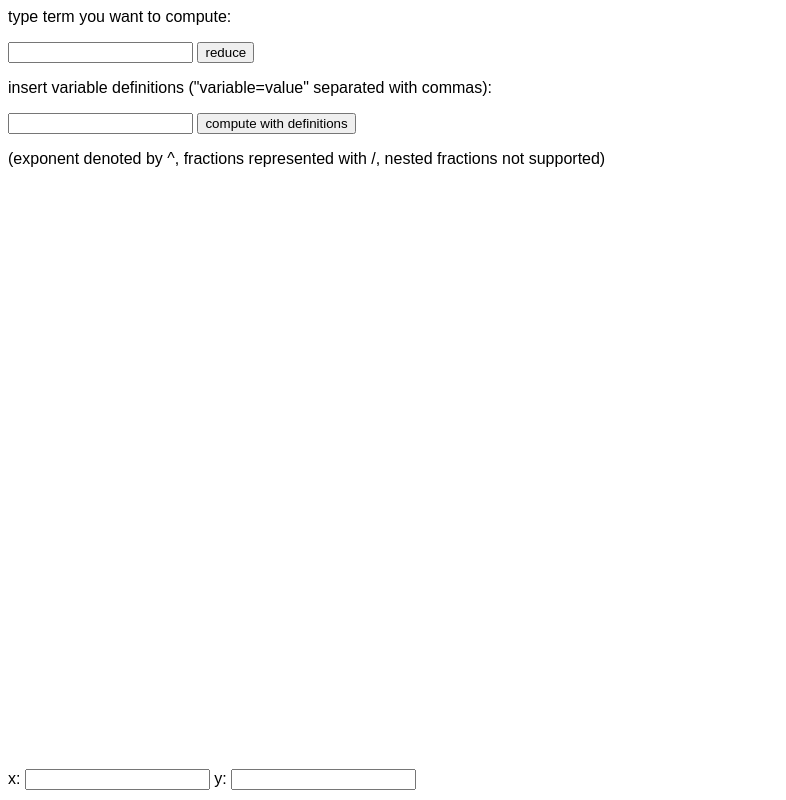
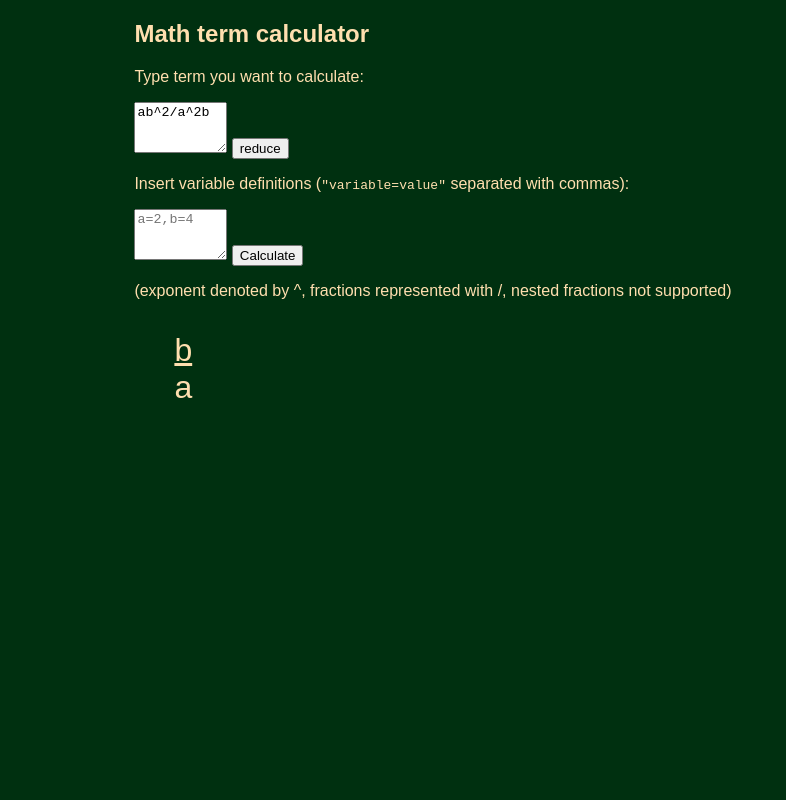
Before and after one commit to return-misaPuding/polynomial, a plain HTML site: page index.html in a window 1280 px wide. Both pictures are taken after a click on the button "reduce". Shown: the whole page, without its empty margins (0-786 px from the left). Drawn offline with Linux system fonts and the light colour scheme.

Commit message:
improve page design, make buttons work

```diff
--- a/index.html
+++ b/index.html
@@ -1,23 +1,25 @@
+<!DOCTYPE html>
 <html>
     <head>
         <link src="style.css" ref="stylesheet">
         <script src="mathEval.js"></script>
         <script src="script.js"></script>
-        <title>MaTEva - math term calculator</title>
+        <title>Math term calculator</title>
     </head>
-    <body style="font-family: sans-serif">
-        <p>type term you want to compute:</p>
-        <input id="inputTerm">
+    <body style="font-family: sans-serif; background-color: #003010; color: #ffdfaf">
+        <div style="padding: 0% 10%">
+        <h2>Math term calculator</h2>
+        <p>Type term you want to calculate:</p>
+        <textarea name="term" id="inputTerm" rows="3" cols="9">ab^2/a^2b</textarea>
         <button onclick="reduceButton(this)">reduce</button>
-        <p>insert variable definitions ("variable=value" separated with commas):</p>
-        <input id="inputDefs">
-        <button onclick="computeButton(this)">compute with definitions</button>
+        <p>Insert variable definitions (<span style="font-family:monospace">"variable=value"</span> separated with commas):</p>
+        <textarea name="variable definitions" id="inputDefs" rows="3" cols="9" placeholder="a=2,b=4"></textarea>
+        <button onclick="computeButton(this)">Calculate</button>
         <p class="smol">(exponent denoted by ^, fractions represented with /, nested fractions not supported)</p>
-        <blockquote id="result"></blockquote>
-        x:
-        <input id="x">
-        y:
-        <input id="y">
-        <canvas width="300px" height="600px" id="graph-plot"></canvas>
+        <blockquote id="result" style="font-size: 2rem"><span style="text-decoration: underline;" id="rnumer"></span>
+            <br>
+            <span id="rden" style="display:none"></span>
+        </blockquote>
+    </div>
     </body>
 </html>
--- a/mathEval.js
+++ b/mathEval.js
@@ -42,7 +42,7 @@ function parseMono(pmono) {
     return retMono;
 }
 function reduceFraction(fraction) {
-if (!fraction.includes("/")) {return fraction;};
+if (!fraction.includes("/")) {return {fnumer: parseMono(fraction), fden: ""};};
 numer = parseMono(fraction.split("/")[0]);
 den = parseMono(fraction.split("/")[1]);
 ind = 0
@@ -68,5 +68,6 @@ function compute(frac, defs) {
     let cden = 1;
     for (i=0; i < cnumerfactors.length; i++) {cnumer = cnumer*cnumerfactors[i]};
     for (i=0; i < cdenfactors.length; i++) {cden = cden*cdenfactors[i]};
+    console.log(cnumer/cden);
     return cnumer/cden;
 }
--- a/script.js
+++ b/script.js
@@ -1,3 +1,23 @@
+setTimeout(function(){rd = document.getElementById("rden");},1500)
 function reduceButton(obj) {
-
+    rfrac = reduceFraction(document.getElementById("inputTerm").value);
+    document.getElementById("rnumer").innerText = rfrac["fnumer"];
+    if (rfrac["fden"] && rfrac["fden"] != "") {
+        rd.style.display = "inline";
+        rd.innerText = rfrac["fden"];
+    } else {rd.style.display = "none"}
 }
+function computeButton() {
+    srcdef = document.getElementById("inputDefs").value;
+    vars = srcdef.split(",");
+    defsObj = {}
+    for (i=0; i < vars.length; i++) {
+        bleh = vars[i].split("=");
+        defsObj[bleh[0]] = bleh[1];
+    }
+    console.log(defsObj);
+    rfrac = reduceFraction(document.getElementById("inputTerm").value);
+    res = compute(rfrac,defsObj);
+    rd.style.display = "none"
+    document.getElementById("rnumer").innerText = res
+}
```
